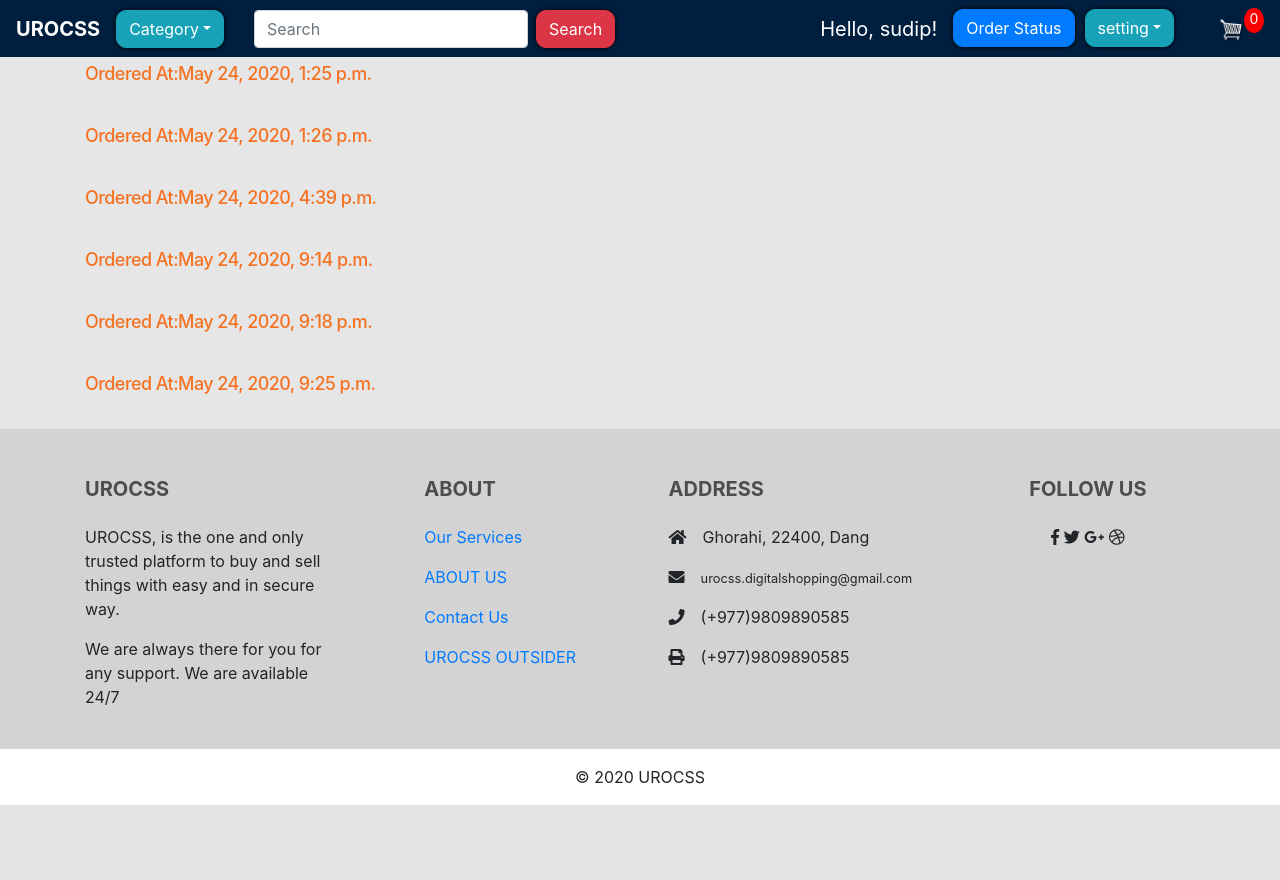
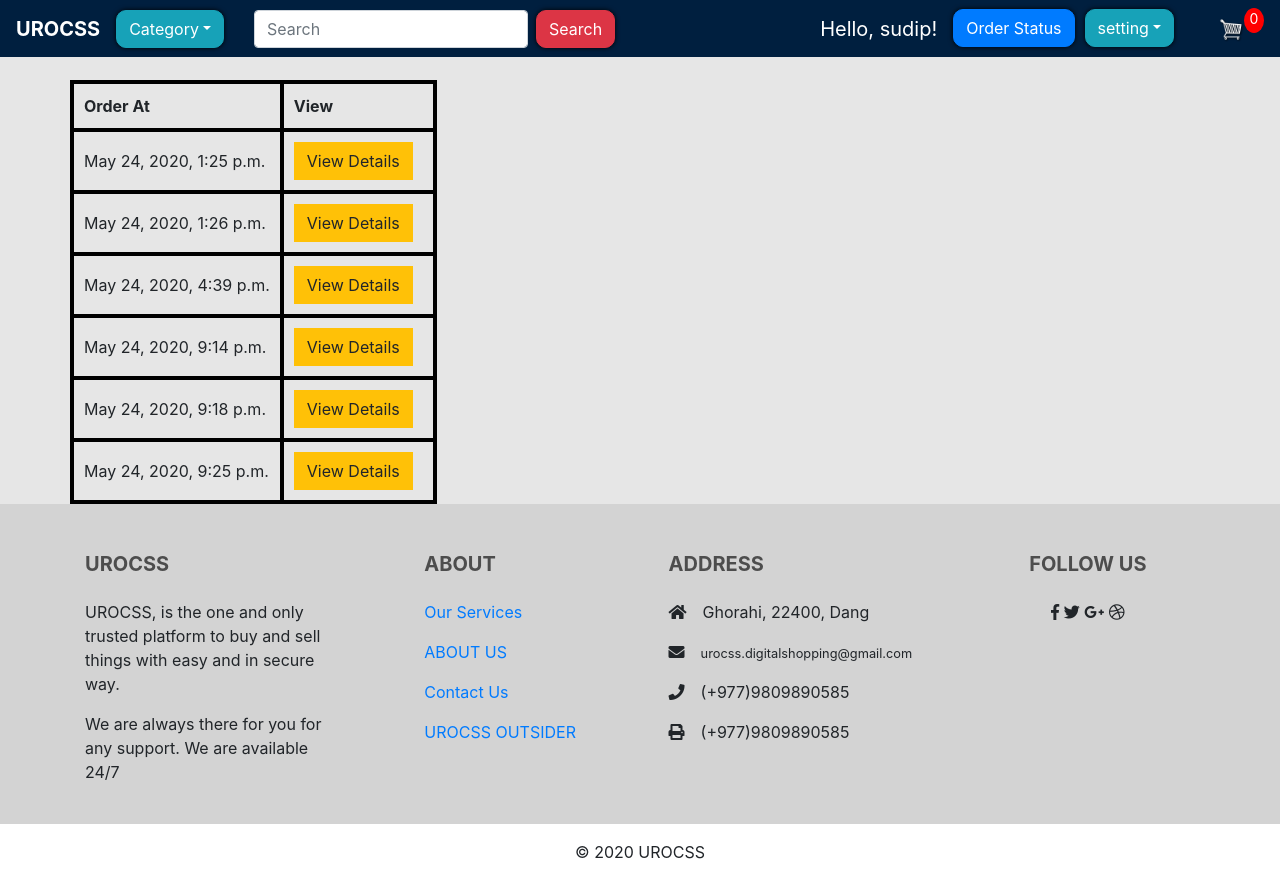
Before and after one commit to SudipAdh/Eccomerce-Django, a Django app: page /order_status/ in a window 1280 px wide. Before the commit the page ends 805 px from the top, so only its background shows below. Run offline with Django 3.2, Linux system fonts and the light colour scheme; a user stored in the database is signed in; data comes from the database, SQL or seed files in the repository; both versions use the stored data as it was after the commit; some libraries are stand-ins or nearby versions.

Commit message:
table added

```diff
--- a/UROCSS/static/css/main.css
+++ b/UROCSS/static/css/main.css
@@ -188,6 +188,7 @@ h1,h2,h3,h4,h5,h6{
 	position: fixed;
 	z-index: 10;
 	background:#001f3f;
+	/* height:7%; */
 
 }
 .dropdown:hover>.dropdown-menu{
--- a/UROCSS/store/templates/store/Main.html
+++ b/UROCSS/store/templates/store/Main.html
@@ -15,6 +15,8 @@
     <link rel="stylesheet" type="text/css" href="{% static 'css/main.css' %}">
     <link rel="stylesheet" type="text/css" href="{% static 'css/accounts.css' %}">
     <link rel="stylesheet" type="text/css" href="{% static 'css/slider.css' %}">
+    <link rel="stylesheet" type="text/css" href="{% static 'css/backend_table.css' %}">
+
     <link rel="icon" type="image/png" href="{% static 'images/favicon.png' %}" />
     <script type="text/javascript">
         var user = '{{request.user}}'
--- a/UROCSS/store/templates/store/order_detail_user.html
+++ b/UROCSS/store/templates/store/order_detail_user.html
@@ -3,7 +3,7 @@
 
 {% block content %}
 
-<div class="row" id="row">
+<div class="row" id="row" style="margin-top:5%;">
 
     {% for order_item in order_items %}
     <div class=" col-lg-6 margin-adder">
--- a/UROCSS/store/templates/store/order_status.html
+++ b/UROCSS/store/templates/store/order_status.html
@@ -1,23 +1,39 @@
 {% extends 'store/Main.html' %}
+
 {% load static %}
+{% block content %}
+<div class="row" id="row" style="margin-top:5%;">
+    {% if orders %}
+    <table>
+        <tr>
+            <th>Order At</th>
+            <th>View</th>
+        </tr>
 
-{% block content %}
-<div class="row" id="row">
-    {% if orders %}
-    {% for order in orders %}
 
-    <div class=" col-lg-12 margin-adder">
+        {% for order in orders %}
+        <tr>
+            <td>{{order.date_ordered}}</td>
+            <td>
+                <a href="{% url 'view_order_detail_user' id=order.transaction_id %}" style="text-decoration: none;">
+                    <button class="btn btn-warning" style="margin-right:10px;">View Details</button>
+                </a>
+            </td>
+        </tr>
+
+        <!-- <div class=" col-lg-12 margin-adder ">
         <a class="link" href="{% url 'view_order_detail_user' id=order.transaction_id %}">
-            <div class="box-element-order product">
+            <div class="box-element-order product-each">
 
                 <h6 class="price">Ordered At:{{order.date_ordered}}</h6>
 
 
             </div>
         </a>
-    </div>
+    </div> -->
 
-    {% endfor %}
+        {% endfor %}
+    </table>
     {% else %}
     <h1>You have not made any orders yet, Kindly make one!</h1>
     {% endif %}
```
Also changed, not shown: UROCSS/db.sqlite3.
